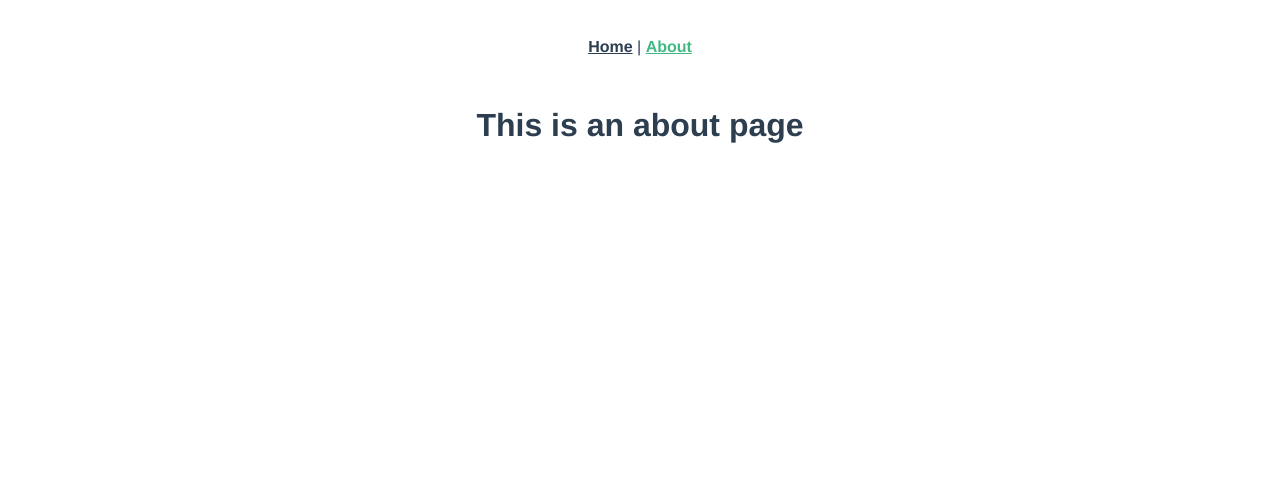
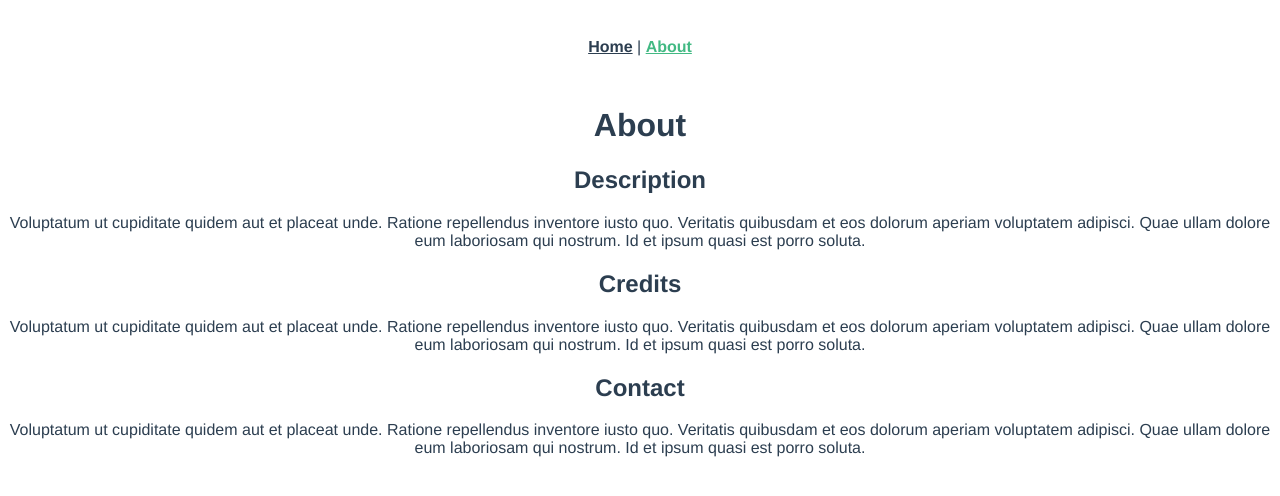
Before and after one commit to JustinWingChungHui/OITS_3d, a Vue app: page /#/about in a window 1280 px wide. Shown: the top 496 px of the page. Built offline with nearby package versions, Linux system fonts and the light colour scheme.

Commit message:
Added vuex time

```diff
--- /dev/null
+++ b/src/components/Stats.vue
@@ -0,0 +1,27 @@
+<template>
+  <div class="stats-container">
+    <strong>t:</strong> {{ t }}
+  </div>
+</template>
+
+<script lang="ts">
+import { Component, Vue } from 'vue-property-decorator';
+import store from '@/store';
+
+@Component
+export default class Stats extends Vue {
+
+  private get t(): number {
+    return store.state.t;
+  }
+
+}
+</script>
+
+<!-- Add "scoped" attribute to limit CSS to this component only -->
+<style scoped>
+  .stats-container {
+    width: 100%;
+    margin: 1em;
+  }
+</style>
--- a/src/models/trajectory.ts
+++ b/src/models/trajectory.ts
@@ -5,6 +5,7 @@ export default class Trajectory {
     public nodes: TrajectoryNode[] = []
     public index = 0;
     public line: Three.Line;
+    public currentNode: TrajectoryNode;
 
     constructor(csv: string[], pathColor = 'white') {
         const material = new Three.LineBasicMaterial( { color: pathColor } );
@@ -24,6 +25,12 @@ export default class Trajectory {
 
         const geometry = new Three.BufferGeometry().setFromPoints(points);
         this.line = new Three.Line( geometry, material );
+
+        if (this.nodes.length > 0) {
+            this.currentNode = this.nodes[0];
+        } else {
+            this.currentNode = new TrajectoryNode(0, 0, 0, 0);
+        }
     }
 
     public getNextNode(t: number = Number.MAX_VALUE): TrajectoryNode {
@@ -40,6 +47,7 @@ export default class Trajectory {
         // only get next point if t is within time window
         if (t === Number.MAX_VALUE || Math.abs(nextNode.t - t) < 1000000) {
             node = nextNode;
+            this.currentNode = node;
             this.index = nextIndex;
         }
 
--- a/src/scene_builders/scene-builder.ts
+++ b/src/scene_builders/scene-builder.ts
@@ -3,6 +3,7 @@ import { OrbitControls } from 'three/examples/jsm/controls/OrbitControls';
 import BodyBuilder from './body-builder';
 import Body from '@/models/body';
 import Probe from '@/models/probe';
+import store from '@/store';
 
 // https://stemkoski.github.io/Three.js/
 
@@ -28,6 +29,7 @@ export default class SceneBuilder {
         container.appendChild(this.renderer.domElement);
 
         this.controls = new OrbitControls(this.camera, this.renderer.domElement);
+        this.controls.zoomSpeed = 3;
 
         // Load Light
         const ambientLight = new Three.AmbientLight(0xffffff, 1.8);
@@ -52,7 +54,15 @@ export default class SceneBuilder {
 
         const probe = this.bodiesById['PROBE'] as Probe;
         const t = probe.animateAndGetTime();
-        window.console.log(t);
+        store.dispatch('setT', t);
+
+        const pVector = probe.trajectory?.currentNode?.vector;
+        if (pVector) {
+            this.controls.target.set(pVector.x, pVector.y, pVector.z);
+
+            this.controls.update();
+        }
+
         for (const id in this.bodiesById) {
             if (id !== 'PROBE') {
                 this.bodiesById[id].animate(t);
--- a/src/store/actions.ts
+++ b/src/store/actions.ts
@@ -50,6 +50,10 @@ const actions: ActionTree<StateInterface, StateInterface> = {
 
         context.commit('setCsvByBodyId', data);
     },
+
+    setT(context, t: number) {
+        context.commit('setT', t);
+    },
 };
 
 export default actions;
--- a/src/store/mutations.ts
+++ b/src/store/mutations.ts
@@ -11,6 +11,10 @@ const mutations: MutationTree<StateInterface> = {
     setCsvByBodyId(state, csvByBodyId: { [id: string]: string[] }) {
         window.console.log('setCsvByBodyId() mutation called');
         state.CsvByBodyId = csvByBodyId;
+    },
+
+    setT(state, t: number) {
+        state.t = t;
     }
 };
 
--- a/src/store/state.ts
+++ b/src/store/state.ts
@@ -3,6 +3,7 @@ import StateInterface from "./state_interface";
 const state: StateInterface = {
   uid: '',
   CsvByBodyId: { },
+  t: 0,
 }
 
 export default state;
--- a/src/store/state_interface.ts
+++ b/src/store/state_interface.ts
@@ -1,4 +1,5 @@
 export default interface StateInterface {
   uid: string;
   CsvByBodyId: { [id: string]: string[] };
+  t: number;
 }
--- a/src/views/About.vue
+++ b/src/views/About.vue
@@ -1,5 +1,25 @@
 <template>
   <div class="about">
-    <h1>This is an about page</h1>
+    <h1>About</h1>
+    <h2>Description</h2>
+    <p>
+      Voluptatum ut cupiditate quidem aut et placeat unde. Ratione repellendus inventore iusto quo.
+      Veritatis quibusdam et eos dolorum aperiam voluptatem adipisci.
+      Quae ullam dolore eum laboriosam qui nostrum. Id et ipsum quasi est porro soluta.
+    </p>
+    <h2>Credits</h2>
+    <p>
+      Voluptatum ut cupiditate quidem aut et placeat unde.
+      Ratione repellendus inventore iusto quo. Veritatis quibusdam et eos dolorum aperiam voluptatem adipisci.
+      Quae ullam dolore eum laboriosam qui nostrum. Id et ipsum quasi est porro soluta.
+    </p>
+
+    <h2>Contact</h2>
+    <p>
+        Voluptatum ut cupiditate quidem aut et placeat unde.
+        Ratione repellendus inventore iusto quo.
+        Veritatis quibusdam et eos dolorum aperiam voluptatem adipisci.
+        Quae ullam dolore eum laboriosam qui nostrum. Id et ipsum quasi est porro soluta.
+    </p>
   </div>
 </template>
--- a/src/views/Home.vue
+++ b/src/views/Home.vue
@@ -1,17 +1,20 @@
 <template>
   <div class="home">
-    <Scene/>
+    <Scene />
+    <Stats />
   </div>
 </template>
 
 <script>
 // @ is an alias to /src
 import Scene from '@/components/Scene.vue'
+import Stats from '@/components/Stats.vue'
 
 export default {
   name: 'Home',
   components: {
-    Scene
+    Scene,
+    Stats
   }
 }
 </script>
```
